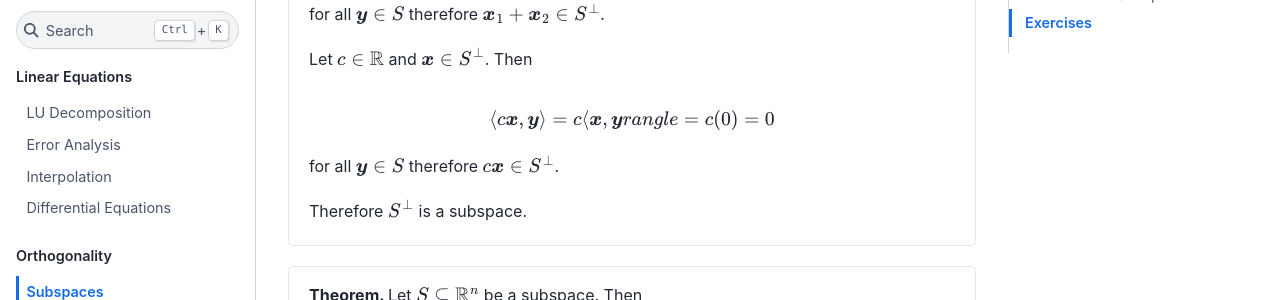
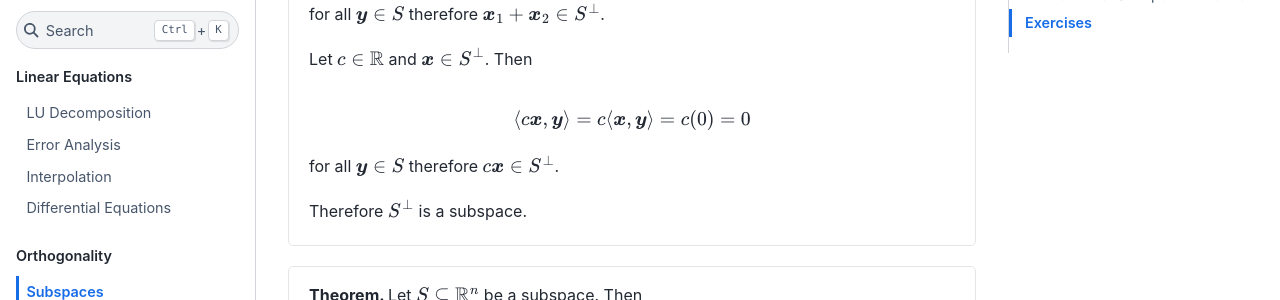
Before and after one commit to UBCMath/MATH307, a Jupyter Book: the page built from orthogonality/subspaces.md, in a window 1280 px wide and 900 px high, scrolled down 4838 px. Shown: the part 150-450 px from the top of the window. Built offline with Jupyter Book 1.0.4 settings and Sphinx 7.4.7 and the Sphinx Book theme 1.1.4, drawn with Linux system fonts in a browser that asks for light colours; pages that are not in the unit, such as notebooks, are missing from menus.

Commit message:
Fixed typos

```diff
--- a/orthogonality/subspaces.md
+++ b/orthogonality/subspaces.md
@@ -214,7 +214,7 @@ for all $\boldsymbol{y} \in S$ therefore $\boldsymbol{x}_1 + \boldsymbol{x}_2 \i
 Let $c \in \mathbb{R}$ and $\boldsymbol{x} \in S^{\perp}$. Then
 
 $$
-\langle c\boldsymbol{x} , \boldsymbol{y} \rangle = c \langle \boldsymbol{x} , \boldsymbol{y} rangle = c(0) = 0
+\langle c\boldsymbol{x} , \boldsymbol{y} \rangle = c \langle \boldsymbol{x} , \boldsymbol{y} \rangle = c(0) = 0
 $$
 
 for all $\boldsymbol{y} \in S$ therefore $c \boldsymbol{x} \in S^{\perp}$.
```
Also changed, not shown: linear_equations/differential_equations.md (+1 -1 lines).
